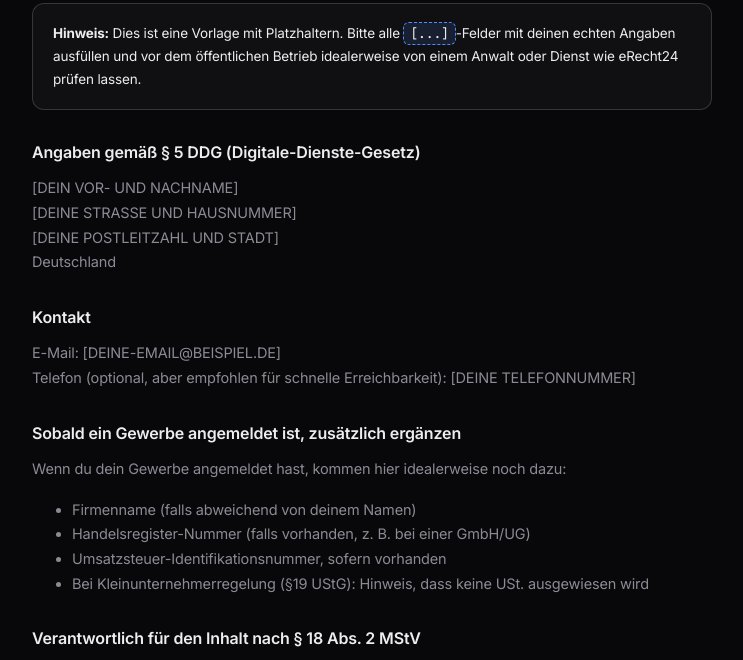
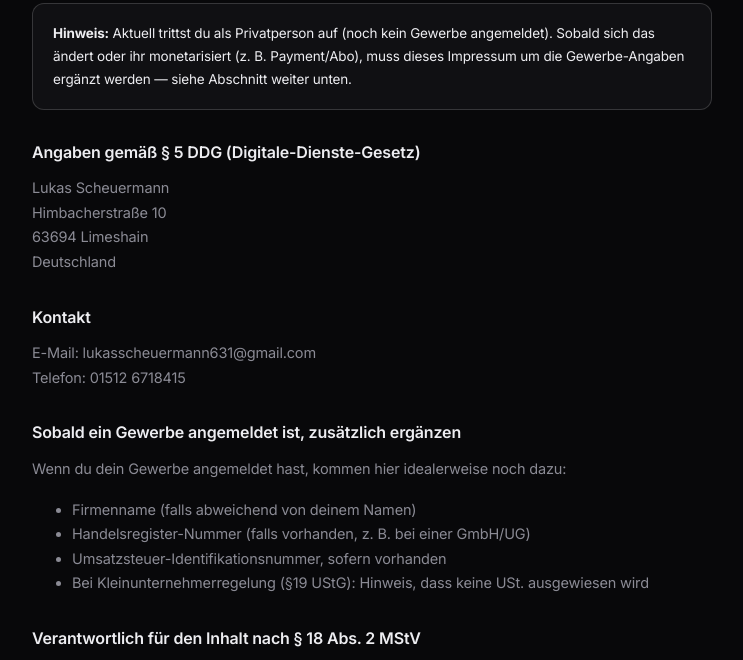
Before and after one commit to Lukas050605/flowvalu-app, a website: page public/impressum.html in a window 1280 px wide. Shown: the part 136-796 px from the top of the page, without its empty margins (268-1011 px from the left). Drawn offline with Linux system fonts and the light colour scheme.

Commit message:
Add files via upload

```diff
--- a/public/impressum.html
+++ b/public/impressum.html
@@ -30,21 +30,21 @@
   <h1>Impressum</h1>
 
   <div class="note">
-    <p><strong>Hinweis:</strong> Dies ist eine Vorlage mit Platzhaltern. Bitte alle <span class="placeholder">[...]</span>-Felder mit deinen echten Angaben ausfüllen und vor dem öffentlichen Betrieb idealerweise von einem Anwalt oder Dienst wie eRecht24 prüfen lassen.</p>
+    <p><strong>Hinweis:</strong> Aktuell trittst du als Privatperson auf (noch kein Gewerbe angemeldet). Sobald sich das ändert oder ihr monetarisiert (z. B. Payment/Abo), muss dieses Impressum um die Gewerbe-Angaben ergänzt werden — siehe Abschnitt weiter unten.</p>
   </div>
 
   <h2>Angaben gemäß § 5 DDG (Digitale-Dienste-Gesetz)</h2>
   <p>
-    [DEIN VOR- UND NACHNAME]<br>
-    [DEINE STRASSE UND HAUSNUMMER]<br>
-    [DEINE POSTLEITZAHL UND STADT]<br>
+    Lukas Scheuermann<br>
+    Himbacherstraße 10<br>
+    63694 Limeshain<br>
     Deutschland
   </p>
 
   <h2>Kontakt</h2>
   <p>
-    E-Mail: [DEINE-EMAIL@BEISPIEL.DE]<br>
-    Telefon (optional, aber empfohlen für schnelle Erreichbarkeit): [DEINE TELEFONNUMMER]
+    E-Mail: lukasscheuermann631@gmail.com<br>
+    Telefon: 01512 6718415
   </p>
 
   <h2>Sobald ein Gewerbe angemeldet ist, zusätzlich ergänzen</h2>
@@ -59,7 +59,7 @@
   </ul>
 
   <h2>Verantwortlich für den Inhalt nach § 18 Abs. 2 MStV</h2>
-  <p>[DEIN VOR- UND NACHNAME], Anschrift wie oben.</p>
+  <p>Lukas Scheuermann, Anschrift wie oben.</p>
 
   <h2>Streitschlichtung</h2>
   <p>
```
